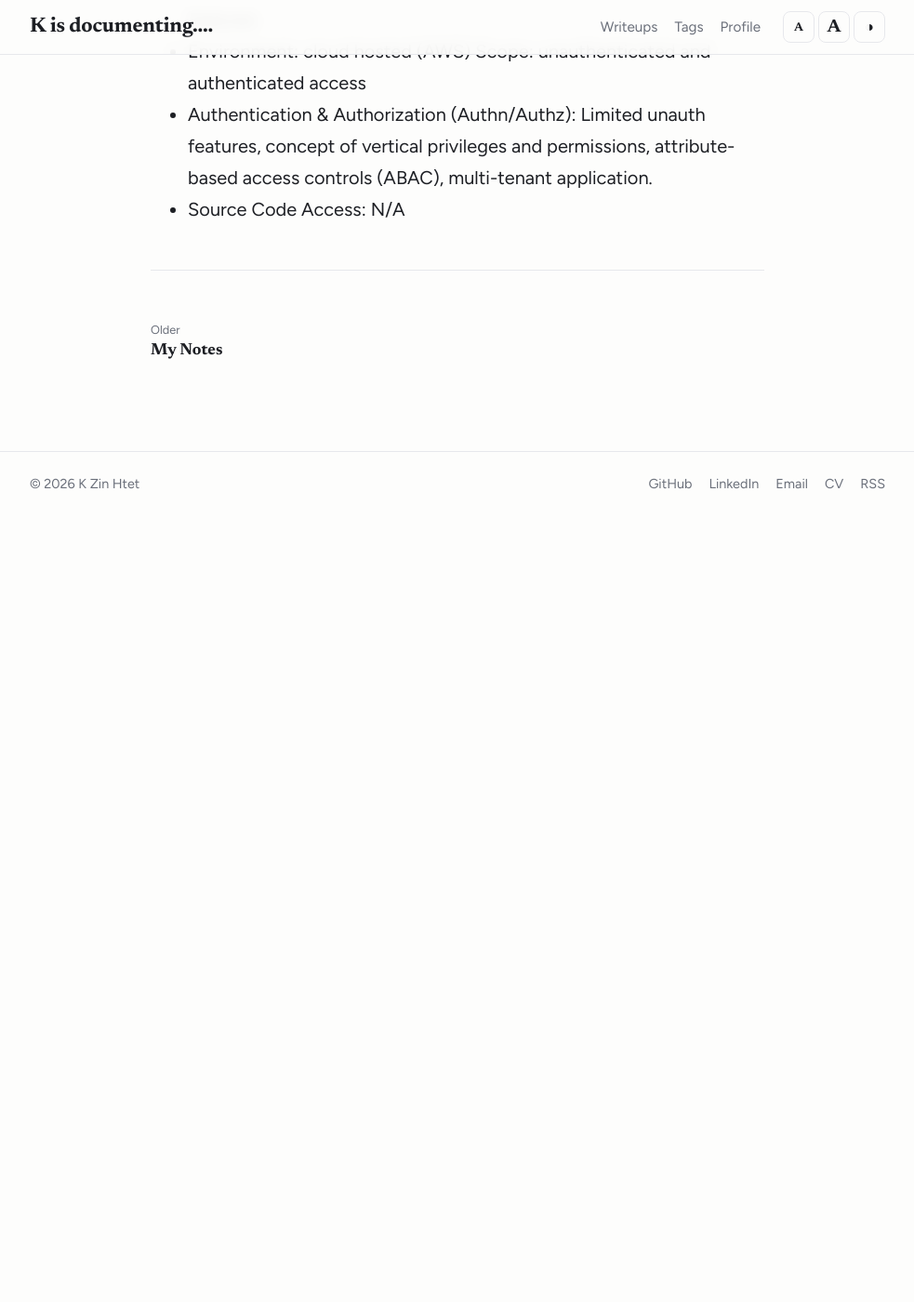
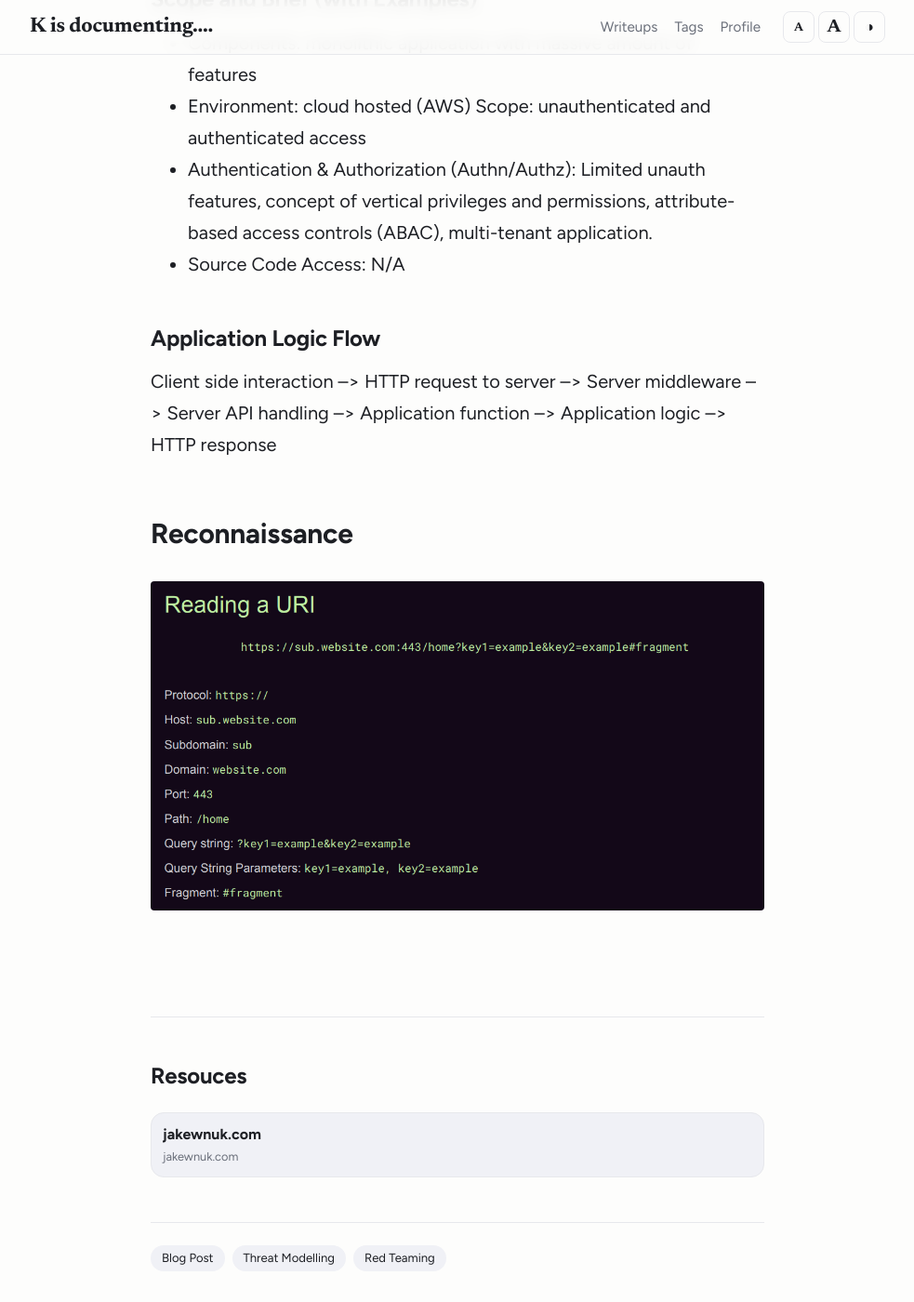
Before and after one commit to cloudskim/cloudskim.github.io, a Jekyll site: the page built from _posts/2026-10-17-threat-modelling.md, in a window 1280 px wide and 1400 px high, scrolled down 374 px. Shown: the whole window at 93% size, without its empty margins (148-1131 px from the left). Built offline with Jekyll 4.4.1, drawn with Linux system fonts in a browser that asks for light colours; before the commit the page ends 930 px from its top, so only the background shows below that; some of the changed text lies outside the part shown.

Commit message:
Update _posts/2026-10-17-threat-modelling.md (via Pages CMS)

```diff
--- a/_posts/2026-10-17-threat-modelling.md
+++ b/_posts/2026-10-17-threat-modelling.md
@@ -1,9 +1,34 @@
 ---
 title: Threat Modelling
+subtitle: Steps for threat modelling
+tags:
+  - Blog Post
+  - Threat Modelling
+  - Red Teaming
 ---
-Scope and Brief (with Examples)
+### Scope and Brief (with Examples)
 
 - Components: monolithic application with massive amount of features
 - Environment: cloud hosted (AWS) Scope: unauthenticated and authenticated access
 - Authentication & Authorization (Authn/Authz): Limited unauth features, concept of vertical privileges and permissions, attribute-based access controls (ABAC), multi-tenant application.
 - Source Code Access: N/A
+
+### Application Logic Flow
+
+Client side interaction --> HTTP request to server --> Server middleware --> Server API handling --> Application function --> Application logic --> HTTP response
+
+## Reconnaissance
+
+
+
+![Components of URI](/assets/images/image.png)
+
+
+
+&nbsp;
+
+---
+
+### Resouces
+
+[https://jakewnuk.com/static/Chaining%20for%20Critical%20An%20Application%20Security%20Bug%20Talk.pdf](https://jakewnuk.com/static/Chaining%20for%20Critical%20An%20Application%20Security%20Bug%20Talk.pdf)
```
